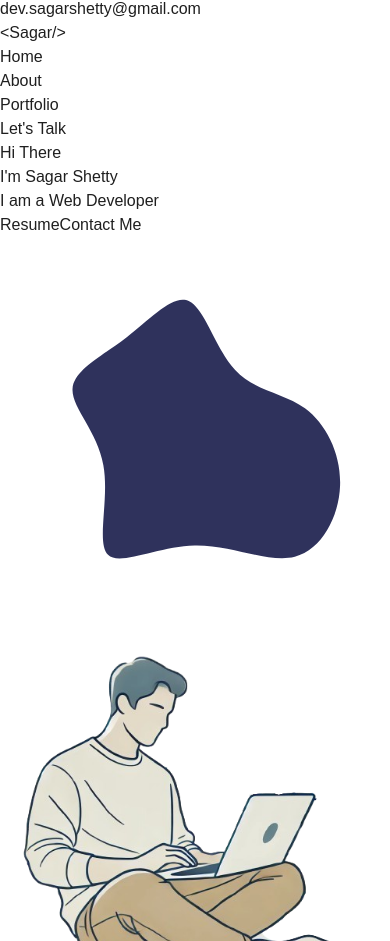
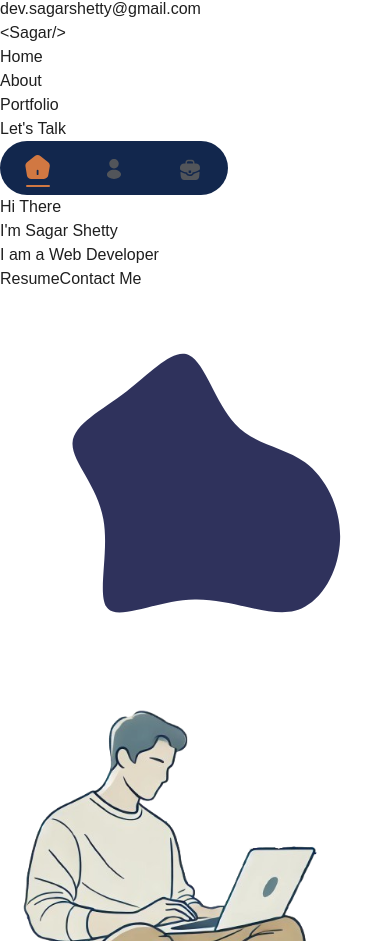
Before and after one commit to Sagar-Shetty21/Portfolio-2.0, a Next.js app: page / in a window 390 px wide. Shown: the part 1173-2114 px from the top of the page. Built offline with nearby package versions, Linux system fonts and the light colour scheme.

Commit message:
mobile nav bar added

```diff
--- a/src/app/globals.css
+++ b/src/app/globals.css
@@ -23,3 +23,66 @@ body {
   background: var(--background);
   font-family: Arial, Helvetica, sans-serif;
 }
+
+
+/* MOBILE NAVBAR */
+
+.mobileNavbarSection {
+  --col-orange: #d17842;
+  --col-dark: #12274d;
+  --col-darkGray: #52555a;
+  --col-gray: #aeaeae;
+
+  width: fit-content;
+  display: flex;
+  align-items: center;
+  justify-content: space-evenly;
+  background-color: var(--col-dark);
+  border-radius: 30px;
+}
+.label {
+  padding: 14px 26px;
+  transition: all 200ms;
+  display: inline-block;
+}
+
+.label input[type="radio"] {
+  display: none;
+}
+.label > svg {
+  transition: all 200ms;
+  fill: var(--col-gray);
+  width: 24px;
+}
+.label:hover:not(:has(input:checked)) > svg {
+  fill: #d17842;
+  opacity: 0.6;
+}
+.label::before {
+  content: "";
+  display: block;
+  width: 0%;
+  height: 2px;
+  border-radius: 5px;
+  position: relative;
+  left: 50%;
+  top: 20px;
+  background: var(--col-orange);
+  transition: all 200ms;
+}
+.label > svg {
+  transition: 300ms;
+  fill: var(--col-darkGray);
+  margin-top: 0;
+}
+.label:has(input:checked) > svg {
+  fill: var(--col-orange);
+  scale: 1.2;
+  margin-top: -5px;
+}
+
+.label:has(input:checked)::before {
+  width: 100%;
+  left: 0;
+  top: 25px;
+}
--- a/src/app/page.tsx
+++ b/src/app/page.tsx
@@ -1,8 +1,10 @@
 'use client'
 import { useScroll, useTransform, motion, MotionValue } from "framer-motion";
-import { useRef } from "react";
+import { Dispatch, SetStateAction, useEffect, useRef, useState } from "react";
 
 export default function Home() {
+
+  const [activePage, setActivePage] = useState<'home' | 'about' | 'portfolio'>('home')
 
   const container = useRef<HTMLDivElement>(null);
   const { scrollYProgress } = useScroll({
@@ -10,7 +12,29 @@ export default function Home() {
     offset: ["start start", "end end"]
   })
 
-  const scrollToSection = (target: string) => {
+  useEffect(() => {
+    const viewHeight = window.innerHeight;
+    const unsubscribe = scrollYProgress.onChange(progress => {
+      // Calculate the scroll position in terms of window height
+      if(container.current){
+        const scrollPosition = progress * (container.current.scrollHeight - viewHeight);
+
+        if (scrollPosition < viewHeight * 0.5) {
+          setActivePage('home');
+        } else if (scrollPosition < viewHeight * 1.5) {
+          setActivePage('about');
+        } else {
+          setActivePage('portfolio');
+        }
+      }
+    });
+
+    return () => unsubscribe();
+  },[scrollYProgress])
+
+  const scrollToSection = (target: 'home' | 'about' | 'portfolio') => {
+    setActivePage(target)
+
     let targetOffset = 0;
 
     if (target === 'home') {
@@ -31,9 +55,9 @@ export default function Home() {
   return (
     <div ref={container} className="h-[300vh] relative">
       <div className="hidden fixed left-16 bottom-0 md:flex flex-col gap-6 items-center z-50">
-        <a href="https://linkedin.com/in/sagarshetty21" target="_blank"><img alt="linkedin" src="/assets/linkedin.png" className="h-8 w-8"/></a>
-        <a href="https://github.com/Sagar-Shetty21" target="_blank"><img alt="github" src="/assets/github.png" className="h-8 w-8"/></a>
-        <a href="mailto:dev.sagarshetty@gmail.com" target="_blank"><img alt="email" src="/assets/email.png" className="h-8 w-8"/></a>
+        <a href="https://linkedin.com/in/sagarshetty21" target="_blank"><img alt="linkedin" src="/assets/linkedin.png" className="h-8 w-8 hover:scale-125 transition-all"/></a>
+        <a href="https://github.com/Sagar-Shetty21" target="_blank"><img alt="github" src="/assets/github.png" className="h-8 w-8 hover:scale-125 transition-all"/></a>
+        <a href="mailto:dev.sagarshetty@gmail.com" target="_blank"><img alt="email" src="/assets/email.png" className="h-8 w-8 hover:scale-125 transition-all"/></a>
         <div className="w-1 h-56 bg-white rounded-full"></div>
       </div>
       <a href="mailto:dev.sagarshetty@gmail.com" target="_blank">
@@ -54,6 +78,8 @@ export default function Home() {
         </div>
       </section>
 
+      <MobileNavbar activePage={activePage} scrollToSection={scrollToSection}/>
+
       <HomeSection scrollYProgress={scrollYProgress}/>
       <AboutSection scrollYProgress={scrollYProgress}/>
       <PortfolioSection scrollYProgress={scrollYProgress}/>
@@ -68,14 +94,14 @@ const HomeSection = ({scrollYProgress}:{scrollYProgress: MotionValue<number>}) =
   return (
     <motion.section id="home" style={{scale, rotate}} className="bg-[#20345b] sticky top-0 flex flex-col-reverse justify-center gap-10 md:gap-0 md:grid md:grid-cols-2 h-screen md:px-[15%] pt-10 overflow-hidden">
       <div className="flex flex-col items-start justify-center">
-        <div className="p-4 md:p-0 text-center md:text-start w-full md:text-center">
-          <p className="text-[16px] md:text-[24px] font-semibold">Hi There</p>
-          <h1 className="text-[34px] md:text-[68px] font-bold">I&apos;m <span className="text-[#f13c58]">Sagar Shetty</span></h1>
-          <h2 className="text-[26px] md:text-[48px]">I am a Web Developer</h2>
+        <div className="p-4 md:p-0 text-center md:text-start w-full">
+          <p className="text-[20px] md:text-[24px] font-semibold">Hi There</p>
+          <h1 className="text-[40px] md:text-[68px] font-bold">I&apos;m <span className="text-[#f13c58]">Sagar Shetty</span></h1>
+          <h2 className="text-[30px] md:text-[48px]">I am a Web Developer</h2>
         </div>
-        <div className="flex items-center justify-center md:justify-start gap-12 py-12 w-full">
-          <a href='/assets/resume.pdf'><button className="px-8 md:px-12 py-2 md:py-3 text-lg md:text-2xl font-semibold bg-[#f13c58] rounded-lg">Resume</button></a>
-          <a href="mailto:dev.sagarshetty@gmail.com" target="_blank"><button className="px-8 md:px-12 py-2 md:py-3 text-lg md:text-2xl font-semibold bg-[#52648c] rounded-lg">Contact Me</button></a>
+        <div className="flex items-center justify-center md:justify-start gap-4 md:gap-12 py-4 md:py-12 w-full">
+          <a href='/assets/resume.pdf'><button className="px-6 md:px-12 py-2 md:py-3 text-lg md:text-2xl font-semibold bg-[#f13c58] rounded-lg">Resume</button></a>
+          <a href="mailto:dev.sagarshetty@gmail.com" target="_blank"><button className="px-6 md:px-12 py-2 md:py-3 text-lg md:text-2xl font-semibold bg-[#52648c] rounded-lg">Contact Me</button></a>
         </div>
       </div>
       <div className="flex items-center justify-center relative">
@@ -131,3 +157,73 @@ const PortfolioSection = ({scrollYProgress}:{scrollYProgress: MotionValue<number
     </motion.section>
   )
 }
+
+const MobileNavbar = ({activePage, scrollToSection}: {activePage: string, scrollToSection: (target: "home" | "about" | "portfolio") => void}) => {
+  return (
+    <div className="flex items-center justify-center">
+      <section className="mobileNavbarSection md:hidden fixed bottom-4 z-[50] w-full mx-4">
+        <label title="home" htmlFor="home" className="label">
+          <input
+            id="home"
+            name="page"
+            type="radio"
+            checked={activePage === 'home'}
+            onChange={(e) => e.target.checked && scrollToSection('home')}
+          />
+          <svg
+            xmlns="http://www.w3.org/2000/svg"
+            viewBox="0 0 21 20"
+            height="20"
+            width="21"
+            className="icon home"
+          >
+            <path
+              fill="inherit"
+              d="M18.9999 6.01002L12.4499 0.770018C11.1699 -0.249982 9.16988 -0.259982 7.89988 0.760018L1.34988 6.01002C0.409885 6.76002 -0.160115 8.26002 0.0398848 9.44002L1.29988 16.98C1.58988 18.67 3.15988 20 4.86988 20H15.4699C17.1599 20 18.7599 18.64 19.0499 16.97L20.3099 9.43002C20.4899 8.26002 19.9199 6.76002 18.9999 6.01002ZM10.9199 16C10.9199 16.41 10.5799 16.75 10.1699 16.75C9.75988 16.75 9.41988 16.41 9.41988 16V13C9.41988 12.59 9.75988 12.25 10.1699 12.25C10.5799 12.25 10.9199 12.59 10.9199 13V16Z"
+            ></path>
+          </svg>
+        </label>
+        <label title="cart" htmlFor="cart" className="label">
+          <input
+            id="cart"
+            name="page"
+            type="radio"
+            checked={activePage === 'about'}
+            onChange={(e) => e.target.checked && scrollToSection('about')}
+          />
+          <svg
+            xmlns="http://www.w3.org/2000/svg"
+            fill="inherit"
+            viewBox="0 0 24 24"
+            height="24"
+            width="28"
+            className="icon cart"
+          >
+            <path fill="inherit" d="M12 2C9.38 2 7.25 4.13 7.25 6.75C7.25 9.32 9.26 11.4 11.88 11.49C11.96 11.48 12.04 11.48 12.1 11.49C12.12 11.49 12.13 11.49 12.15 11.49C12.16 11.49 12.16 11.49 12.17 11.49C14.73 11.4 16.74 9.32 16.75 6.75C16.75 4.13 14.62 2 12 2Z"/>
+            <path fill="inherit" d="M17.0809 14.1499C14.2909 12.2899 9.74094 12.2899 6.93094 14.1499C5.66094 14.9999 4.96094 16.1499 4.96094 17.3799C4.96094 18.6099 5.66094 19.7499 6.92094 20.5899C8.32094 21.5299 10.1609 21.9999 12.0009 21.9999C13.8409 21.9999 15.6809 21.5299 17.0809 20.5899C18.3409 19.7399 19.0409 18.5999 19.0409 17.3599C19.0309 16.1299 18.3409 14.9899 17.0809 14.1499Z"/>
+          </svg>
+        </label>
+        <label title="favorite" htmlFor="favorite" className="label">
+          <input
+            id="favorite"
+            name="page"
+            type="radio"
+            checked={activePage === 'portfolio'}
+            onChange={(e) => e.target.checked && scrollToSection('portfolio')}
+          />
+          <svg
+            xmlns="http://www.w3.org/2000/svg"
+            fill="inherit"
+            viewBox="0 0 24 22"
+            height="22"
+            width="20"
+            className="icon favorite"
+          >
+            <path fill="inherit" d="M21.091 6.97953C20.241 6.03953 18.821 5.56953 16.761 5.56953H16.521V5.52953C16.521 3.84953 16.521 1.76953 12.761 1.76953H11.241C7.48101 1.76953 7.48101 3.85953 7.48101 5.52953V5.57953H7.24101C5.17101 5.57953 3.76101 6.04953 2.91101 6.98953C1.92101 8.08953 1.95101 9.56953 2.05101 10.5795L2.06101 10.6495L2.13847 11.4628C2.15273 11.6126 2.2334 11.7479 2.35929 11.8303C2.59909 11.9872 3.00044 12.2459 3.24101 12.3795C3.38101 12.4695 3.53101 12.5495 3.68101 12.6295C5.39101 13.5695 7.27101 14.1995 9.18101 14.5095C9.27101 15.4495 9.68101 16.5495 11.871 16.5495C14.061 16.5495 14.491 15.4595 14.561 14.4895C16.601 14.1595 18.571 13.4495 20.351 12.4095C20.411 12.3795 20.451 12.3495 20.501 12.3195C20.8977 12.0953 21.3093 11.819 21.6845 11.5484C21.7975 11.4668 21.8698 11.3408 21.8852 11.2023L21.901 11.0595L21.951 10.5895C21.961 10.5295 21.961 10.4795 21.971 10.4095C22.051 9.39953 22.031 8.01953 21.091 6.97953ZM13.091 13.8295C13.091 14.8895 13.091 15.0495 11.861 15.0495C10.631 15.0495 10.631 14.8595 10.631 13.8395V12.5795H13.091V13.8295ZM8.91101 5.56953V5.52953C8.91101 3.82953 8.91101 3.19953 11.241 3.19953H12.761C15.091 3.19953 15.091 3.83953 15.091 5.52953V5.57953H8.91101V5.56953Z"/>
+            <path fill="inherit" d="M20.8733 13.7349C21.2269 13.5666 21.6342 13.8469 21.5988 14.2369L21.2398 18.1907C21.0298 20.1907 20.2098 22.2307 15.8098 22.2307H8.18984C3.78984 22.2307 2.96984 20.1907 2.75984 18.2007L2.41913 14.4529C2.38409 14.0674 2.78205 13.7874 3.13468 13.947C4.2741 14.4625 6.37724 15.3771 7.67641 15.7174C7.84072 15.7604 7.97361 15.878 8.04556 16.0319C8.65253 17.33 9.96896 18.0207 11.8698 18.0207C13.752 18.0207 15.085 17.3034 15.694 16.0021C15.766 15.8481 15.8991 15.7305 16.0635 15.6873C17.443 15.3243 19.6816 14.3019 20.8733 13.7349Z"/>
+          </svg>
+        </label>
+      </section>
+    </div>
+  )
+}
```
Lines whose indentation alone changed are shown as unchanged.
